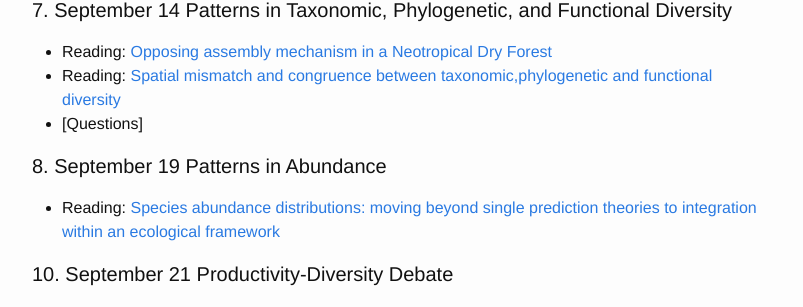
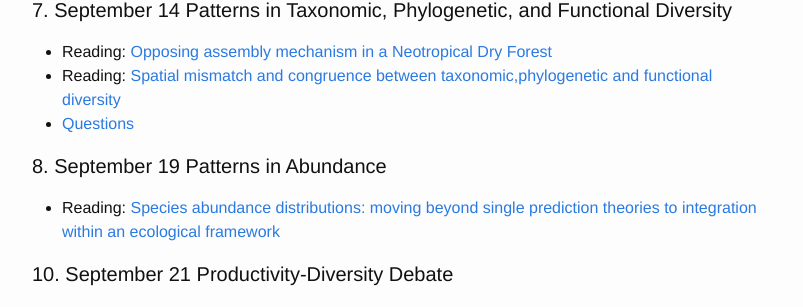
Before and after one commit to skmorgane/biodiversity-course, a Jekyll site: the page built from schedule.md, in a window 1280 px wide and 900 px high, scrolled down 1433 px. Shown: the part 145-452 px from the top of the window, without its empty margins (238-1041 px from the left). Built offline with Jekyll 4.4.1, drawn with Linux system fonts in a browser that asks for light colours; some of the changed lines change nothing that is shown.

Commit message:
Finish Irma adjustments

```diff
--- a/schedule.md
+++ b/schedule.md
@@ -53,7 +53,7 @@ I added a paper for Thursday but DON'T PANIC. This is just one of the papers fro
 #### 7. September 14 Patterns in Taxonomic, Phylogenetic, and Functional Diversity
 * Reading: [Opposing assembly mechanism in a Neotropical Dry Forest](https://doi.org/10.1890/08-1025.1)
 * Reading: [Spatial mismatch and congruence between taxonomic,phylogenetic and functional diversity](https://doi.org/10.1111/j.1461-0248.2010.01493.x)
-* [Questions]
+* [Questions]({{ site.baseurl }}/questions/class7)
 
 #### 8. September 19 Patterns in Abundance
 * Reading: [Species abundance distributions: moving beyond single prediction theories to integration within an ecological framework](https://doi.org/10.1111/j.1461-0248.2007.01094.x)
```
